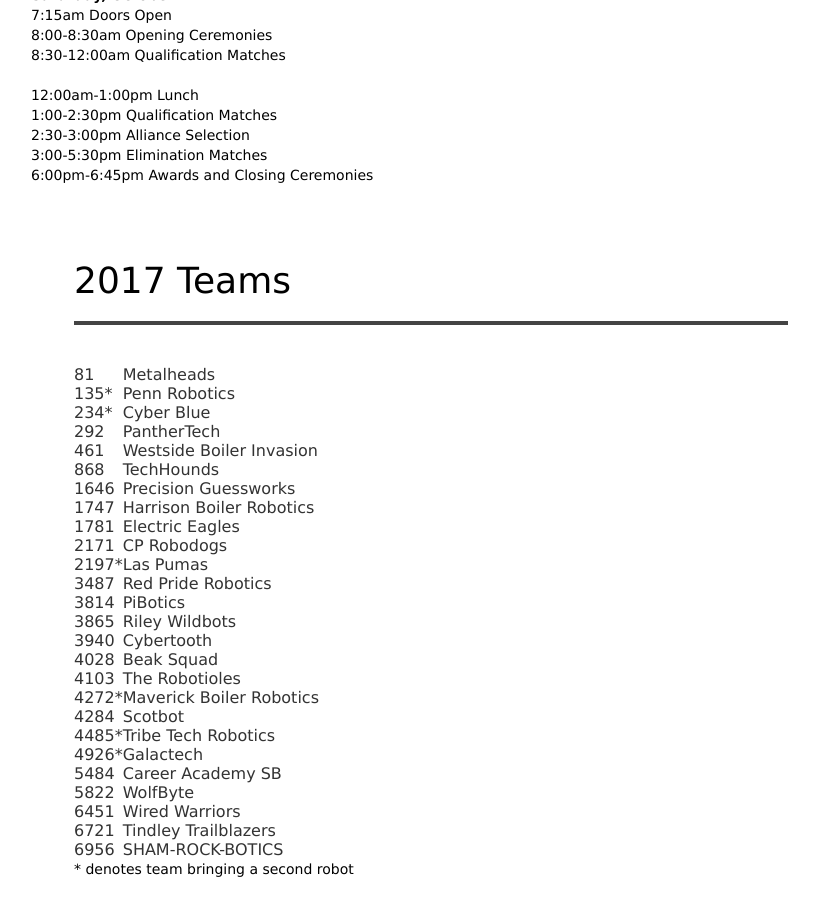
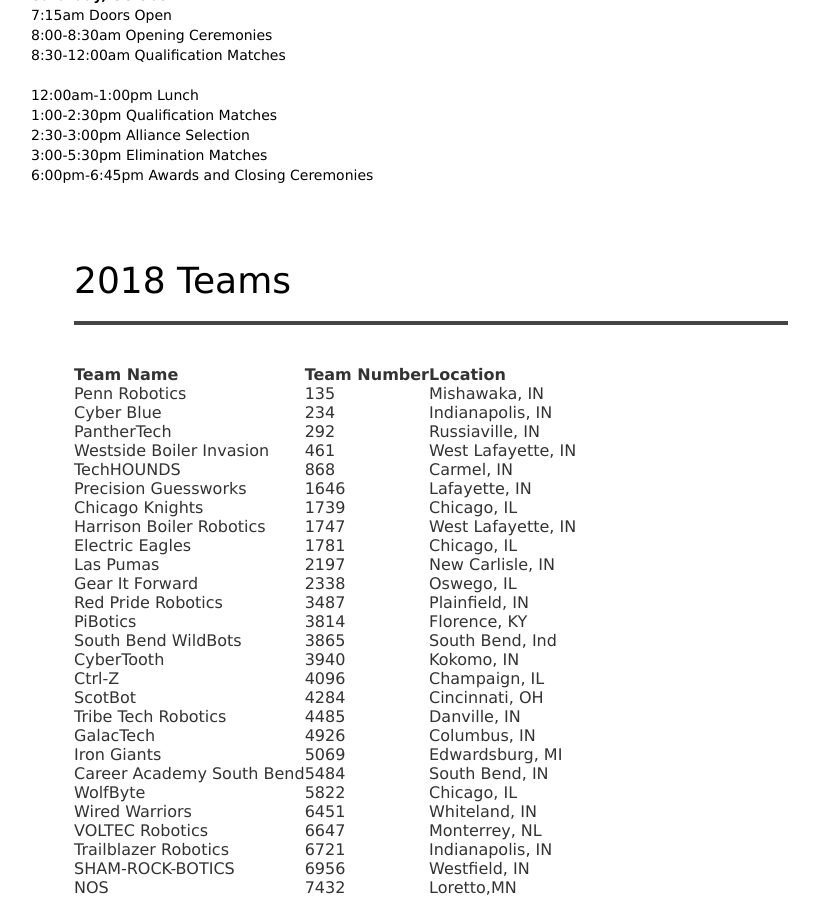
Before and after one commit to purduefirst/purduefirst.github.io, a Jekyll site: the page built from boilerbotbattle.html, in a window 1280 px wide and 900 px high, scrolled down 1900 px. Shown: the whole window, without its empty margins (209-1028 px from the left). Built offline with Jekyll 4.4.1, drawn with Linux system fonts in a browser that asks for light colours.

Commit message:
2018 Updated Team List

```diff
--- a/boilerbotbattle.html
+++ b/boilerbotbattle.html
@@ -83,39 +83,42 @@ dark: true
 -->
 <section id="teams" class="primary-section">
 <div class="container">
-        <h1>2017 Teams</h1>
+        <h1>2018 Teams</h1>
         <hr />
         <br />
-  <table>
-    <tr><td>81</td><td>Metalheads</td></tr>
-    <tr><td>135*</td><td>Penn Robotics</td></tr>
-    <tr><td>234*</td><td>Cyber Blue</td></tr>
-    <tr><td>292</td><td>PantherTech</td></tr>
-    <tr><td>461</td><td>Westside Boiler Invasion</td></tr>
-    <tr><td>868</td><td>TechHounds</td></tr>
-    <tr><td>1646</td><td>Precision Guessworks</td></tr>
-    <tr><td>1747</td><td>Harrison Boiler Robotics</td></tr>
-    <tr><td>1781</td><td>Electric Eagles</td></tr>
-    <tr><td>2171</td><td>CP Robodogs</td></tr>
-    <tr><td>2197*</td><td>Las Pumas</td></tr>
-    <tr><td>3487</td><td>Red Pride Robotics</td></tr>
-    <tr><td>3814</td><td>PiBotics</td></tr>
-    <tr><td>3865</td><td>Riley Wildbots</td></tr>
-    <tr><td>3940</td><td>Cybertooth</td></tr>
-    <tr><td>4028</td><td>Beak Squad</td></tr>
-    <tr><td>4103</td><td>The Robotioles</td></tr>
-    <tr><td>4272*</td><td>Maverick Boiler Robotics</td></tr>
-    <tr><td>4284</td><td>Scotbot</td></tr>
-    <tr><td>4485*</td><td>Tribe Tech Robotics</td></tr>
-    <tr><td>4926*</td><td>Galactech</td></tr>
-    <tr><td>5484</td><td>Career Academy SB</td></tr>
-    <tr><td>5822</td><td>WolfByte</td></tr>
-    <tr><td>6451</td><td>Wired Warriors</td></tr>
-    <tr><td>6721</td><td>Tindley Trailblazers</td></tr>
-    <tr><td>6956</td><td>SHAM-ROCK-BOTICS</td></tr>
-  </table>
 
-  <p>* denotes team bringing a second robot</p>
+	  <table class="tableizer-table">
+	<thead><tr class="tableizer-firstrow"><th>Team Name</th><th>Team Number</th><th>Location</th></tr></thead><tbody>
+	 <tr><td>Penn Robotics</td><td>135</td><td>Mishawaka, IN</td></tr>
+	 <tr><td>Cyber Blue</td><td>234</td><td>Indianapolis, IN</td></tr>
+	 <tr><td>PantherTech</td><td>292</td><td>Russiaville, IN</td></tr>
+	 <tr><td>Westside Boiler Invasion</td><td>461</td><td>West Lafayette, IN</td></tr>
+	 <tr><td>TechHOUNDS</td><td>868</td><td>Carmel, IN</td></tr>
+	 <tr><td>Precision Guessworks</td><td>1646</td><td>Lafayette, IN</td></tr>
+	 <tr><td>Chicago Knights</td><td>1739</td><td>Chicago, IL</td></tr>
+	 <tr><td>Harrison Boiler Robotics</td><td>1747</td><td>West Lafayette, IN</td></tr>
+	 <tr><td>Electric Eagles</td><td>1781</td><td>Chicago, IL</td></tr>
+	 <tr><td>Las Pumas</td><td>2197</td><td>New Carlisle, IN </td></tr>
+	 <tr><td>Gear It Forward</td><td>2338</td><td>Oswego, IL</td></tr>
+	 <tr><td>Red Pride Robotics</td><td>3487</td><td>Plainfield, IN</td></tr>
+	 <tr><td>PiBotics</td><td>3814</td><td>Florence, KY</td></tr>
+	 <tr><td>South Bend WildBots</td><td>3865</td><td>South Bend, Ind </td></tr>
+	 <tr><td>CyberTooth</td><td>3940</td><td>Kokomo, IN</td></tr>
+	 <tr><td>Ctrl-Z</td><td>4096</td><td>Champaign, IL</td></tr>
+	 <tr><td>ScotBot</td><td>4284</td><td>Cincinnati, OH</td></tr>
+	 <tr><td>Tribe Tech Robotics</td><td>4485</td><td>Danville, IN</td></tr>
+	 <tr><td>GalacTech </td><td>4926</td><td>Columbus, IN</td></tr>
+	 <tr><td>Iron Giants </td><td>5069</td><td>Edwardsburg, MI</td></tr>
+	 <tr><td>Career Academy South Bend</td><td>5484</td><td>South Bend, IN</td></tr>
+	 <tr><td>WolfByte</td><td>5822</td><td>Chicago, IL</td></tr>
+	 <tr><td>Wired Warriors</td><td>6451</td><td>Whiteland, IN</td></tr>
+	 <tr><td>VOLTEC Robotics</td><td>6647</td><td>Monterrey, NL</td></tr>
+	 <tr><td>Trailblazer Robotics</td><td>6721</td><td>Indianapolis, IN</td></tr>
+	 <tr><td>SHAM-ROCK-BOTICS</td><td>6956</td><td>Westfield, IN</td></tr>
+	 <tr><td>NOS</td><td>7432</td><td>Loretto,MN</td></tr>
+	</tbody></table>
+
+
     </div>
 </section>
 
```
